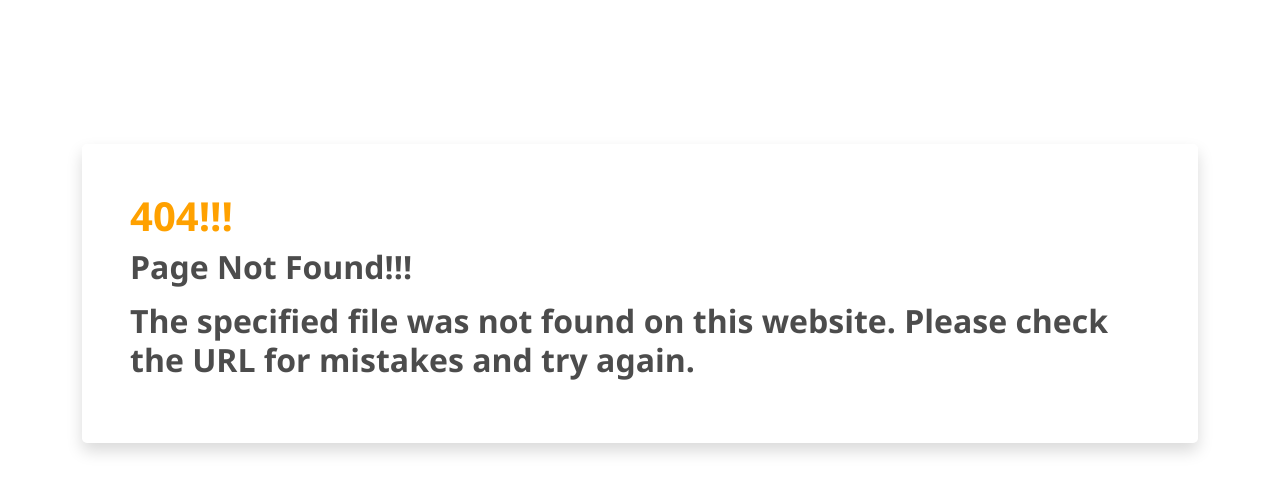
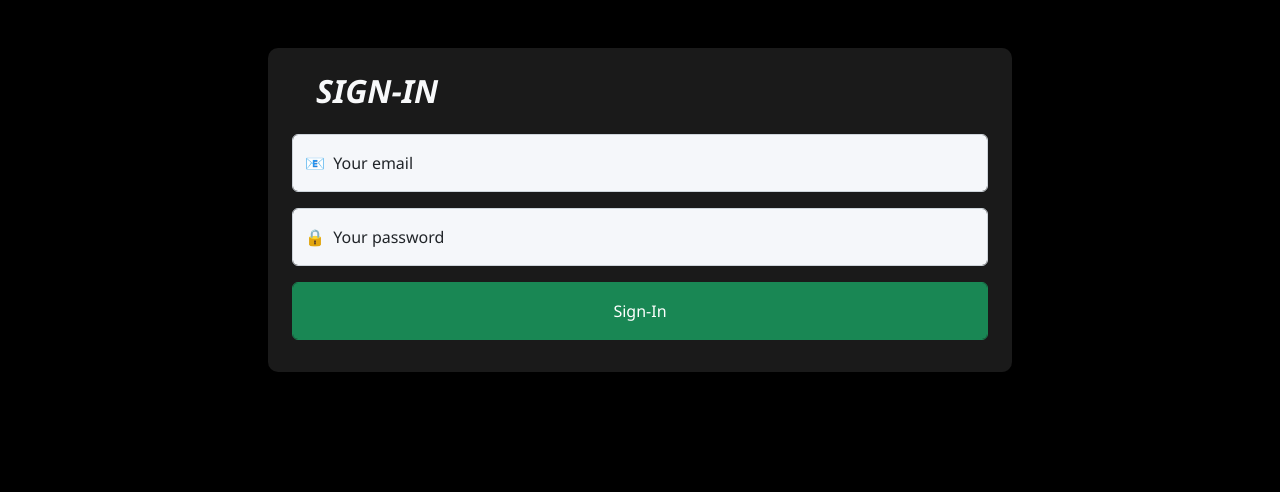
Before and after one commit to Oluwadebo/user-profile-frontend, a React (Create React App) app: page /Signin in a window 1280 px wide. Before the commit this address had no page. Shown: the top 492 px of the page. Built offline with nearby package versions, Linux system fonts and the light colour scheme.

Commit message:
signup done

```diff
--- a/src/App.js
+++ b/src/App.js
@@ -1,14 +1,17 @@
-import './App.css';
-import {Routes,Route,Navigate} from 'react-router-dom'
-import Signup from './component/Signup';
-import NotFound from './component/NotFound';
+import "./App.css";
+import { Routes, Route,Navigate } from "react-router-dom";
+import Signup from "./component/Signup";
+import NotFound from "./component/NotFound";
+import Signin from "./component/Signin";
 
 function App() {
   return (
     <>
       <Routes>
-        <Route path='/' element={<Signup/>}/>
-        <Route path='*' element={<NotFound/>}/>
+        <Route path="/" element={<Signup />} />
+        <Route path="/Signin" element={<Signin />} />
+        <Route path="/Signup" element={<Navigate to="/" />} />
+        <Route path="*" element={<NotFound />} />
       </Routes>
     </>
   );
--- /dev/null
+++ b/src/component/Signin.js
@@ -0,0 +1,105 @@
+import React from "react";
+import * as yup from "yup";
+import { useFormik } from "formik";
+import { useEffect, useState } from "react";
+import { useNavigate } from "react-router-dom";
+
+const Signup = () => {
+  const navigate = useNavigate();
+  const [allUser, setallUser] = useState([]);
+  useEffect(() => {
+    if (localStorage.wwtbam) {
+      let detail = JSON.parse(localStorage.wwtbam);
+      setallUser(detail);
+    } else {
+      setallUser([]);
+    }
+  }, []);
+  const formik = useFormik({
+    initialValues: {
+      email: "",
+      password: "",
+    },
+    // onSubmit: (values) => {
+    //   setallUser(allUser.push(values));
+    //   localStorage.setItem("wwtbam", JSON.stringify(allUser));
+    //   navigate("/");
+    // },
+    validationSchema: yup.object({
+      email: yup
+        .string()
+        .required("This field is required")
+        .email("must be a valid email"),
+      password: yup
+        .string()
+        .required("This field is required")
+        .min(5, "password is weak, must be greater than six"),
+    }),
+  });
+  return (
+    <>
+      <div className="container">
+        <div className="row mx-auto my-5">
+          <div className="shadow col-12 col-md-8 mx-auto px-4 pb-3 asd">
+            <h2 className="m-4 text-light">
+              <b><i>SIGN-IN</i></b>
+            </h2>
+            <form action="" onSubmit={formik.handleSubmit}>
+              <div className="form-floating">
+                <input
+                  type="email"
+                  placeholder="Your email"
+                  className={
+                    formik.errors.email && formik.touched.email
+                      ? "form-control is-invalid"
+                      : "form-control"
+                  }
+                  onChange={formik.handleChange}
+                  style={{ backgroundColor: "#F5F7FA" }}
+                  name="email"
+                  onBlur={formik.handleBlur}
+                />
+                {formik.touched.email && (
+                  <div style={{ color: "red" }} className="my-2">
+                    {formik.errors.email}
+                  </div>
+                )}
+                <label>&#x1F4E7;&nbsp; Your email</label>
+              </div>
+              <div className="form-floating my-3">
+                <input
+                  type="password"
+                  placeholder="Your password"
+                  className={
+                    formik.errors.password && formik.touched.password
+                      ? "form-control is-invalid"
+                      : "form-control"
+                  }
+                  maxLength={10}
+                  onChange={formik.handleChange}
+                  style={{ backgroundColor: "#F5F7FA" }}
+                  name="password"
+                  onBlur={formik.handleBlur}
+                />
+                {formik.touched.password && (
+                  <div style={{ color: "red" }} className="my-2">
+                    {formik.errors.password}
+                  </div>
+                )}
+                <label>&#x1F512;&nbsp; Your password</label>
+                <button
+                  type="submit"
+                  className="btn btn-success form-control py-3 mt-3"
+                >
+                  Sign-In
+                </button>
+              </div>
+            </form>
+          </div>
+        </div>
+      </div>
+    </>
+  );
+};
+
+export default Signup;
--- a/src/component/Signup.js
+++ b/src/component/Signup.js
@@ -8,8 +8,8 @@ const Signup = () => {
   const navigate = useNavigate();
   const [allUser, setallUser] = useState([]);
   useEffect(() => {
-    if (localStorage.asmember) {
-      let detail = JSON.parse(localStorage.asmember);
+    if (localStorage.wwtbam) {
+      let detail = JSON.parse(localStorage.wwtbam);
       setallUser(detail);
     } else {
       setallUser([]);
@@ -21,39 +21,46 @@ const Signup = () => {
       Lastname: "",
       email: "",
       password: "",
+      gender: "",
     },
     onSubmit: (values) => {
-      let User = allUser.push(values);
       setallUser(allUser.push(values));
-      console.log(allUser);
-      localStorage.setItem("asmember", JSON.stringify(allUser));
-      navigate("/");
+      localStorage.setItem("wwtbam", JSON.stringify(allUser));
+      navigate("/Signin");
     },
     validationSchema: yup.object({
       firstname: yup
         .string()
         .required("This field is required")
-        .min(4, "must be greater than four"),
+        .min(4, "must be greater than three"),
       Lastname: yup
         .string()
         .required("This field is required")
-        .min(3, "must be greater than three"),
+        .min(3, "must be greater than two"),
       email: yup
         .string()
         .required("This field is required")
         .email("must be a valid email"),
+      gender: yup
+        .string()
+        .required("This field is required")
+        .min(4, "must be greater than three"),
       password: yup
         .string()
         .required("This field is required")
-        .min(5, "password is weak, must be greater than 5"),
+        .min(5, "password is weak, must be greater than six"),
     }),
   });
   return (
     <>
       <div className="container">
-        <div className="row">
-          <div className="col-8 mx-auto">
-            <h2 className="m-4"><b>Create an account</b></h2>
+        <div className="row mx-auto my-5">
+          <div className="shadow col-12 col-md-8 mx-auto px-4 pb-3 asd">
+            <h2 className="m-4 text-light">
+              <b>
+                <i>Create an account</i>
+              </b>
+            </h2>
             <form action="" onSubmit={formik.handleSubmit}>
               <div className="form-floating">
                 <input
@@ -76,7 +83,7 @@ const Signup = () => {
                 )}
                 <label>&#x1F464;&nbsp; Your firstname</label>
               </div>
-              <div className="form-floating mt-2">
+              <div className="form-floating my-3">
                 <input
                   type="text"
                   placeholder="Your Lastname"
@@ -97,7 +104,7 @@ const Signup = () => {
                 )}
                 <label>&#x1F464;&nbsp; Your Lastname</label>
               </div>
-              <div className="form-floating mt-2">
+              <div className="form-floating my-2">
                 <input
                   type="email"
                   placeholder="Your email"
@@ -118,7 +125,28 @@ const Signup = () => {
                 )}
                 <label>&#x1F4E7;&nbsp; Your email</label>
               </div>
-              <div className="form-floating mt-2">
+              <div className="form-floating my-3">
+                <select
+                  className={
+                    formik.errors.gender && formik.touched.gender
+                      ? "form-control is-invalid"
+                      : "form-control"
+                  }
+                  onChange={formik.handleChange}
+                  name="gender"
+                  onBlur={formik.handleBlur}
+                >
+                  <option value="MALE">MALE</option>
+                  <option value="FEMALE">FEMALE</option>
+                </select>
+                {formik.touched.gender && (
+                  <div style={{ color: "red" }} className="my-2">
+                    {formik.errors.gender}
+                  </div>
+                )}
+                <label>&#x1F4E7;&nbsp; Your gender</label>
+              </div>
+              <div className="form-floating my-3">
                 <input
                   type="password"
                   placeholder="Your password"
@@ -141,10 +169,9 @@ const Signup = () => {
                 <label>&#x1F512;&nbsp; Your password</label>
                 <button
                   type="submit"
-                  className="btn form-control py-3 mt-3"
-                  style={{ background: "#1FC69D", border: "none" }}
+                  className="btn btn-success form-control py-3 mt-3"
                 >
-                  Create account
+                  Sign-Up
                 </button>
               </div>
             </form>
--- a/src/index.css
+++ b/src/index.css
@@ -5,8 +5,16 @@ body {
     "Fira Sans", "Droid Sans", "Helvetica Neue", sans-serif;
   -webkit-font-smoothing: antialiased;
   -moz-osx-font-smoothing: grayscale;
+  background-color: black;
 }
 
 code {
-  font-family: "Courier New",monospace;
+  font-family: "Courier New", monospace;
 }
+
+.asd{
+  background: rgba(255, 255, 255, 0.1);
+  backdrop-filter: blur(5px);
+  border-radius: 10px;
+  border: none;
+}
```
